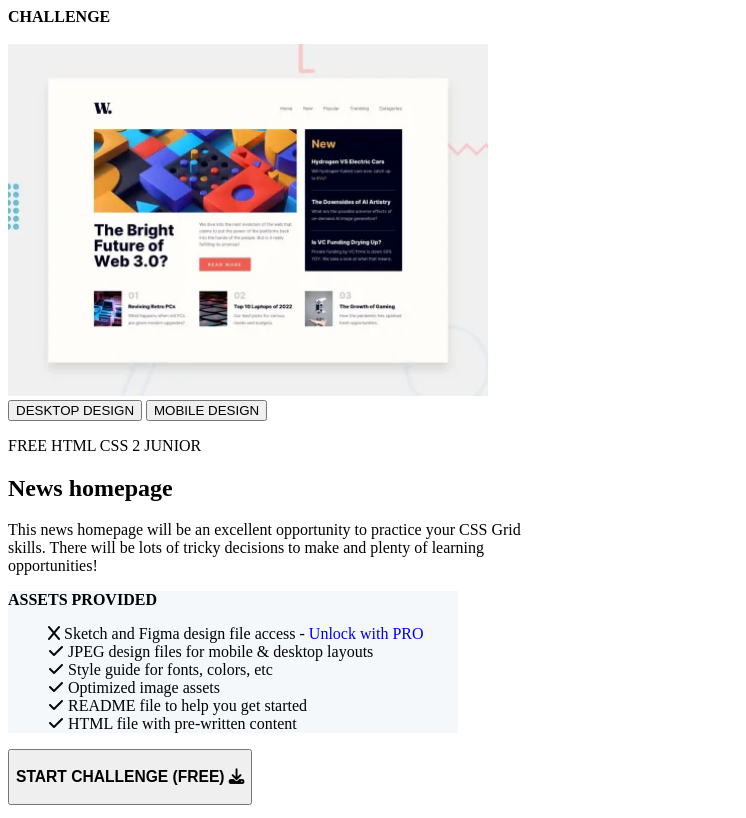
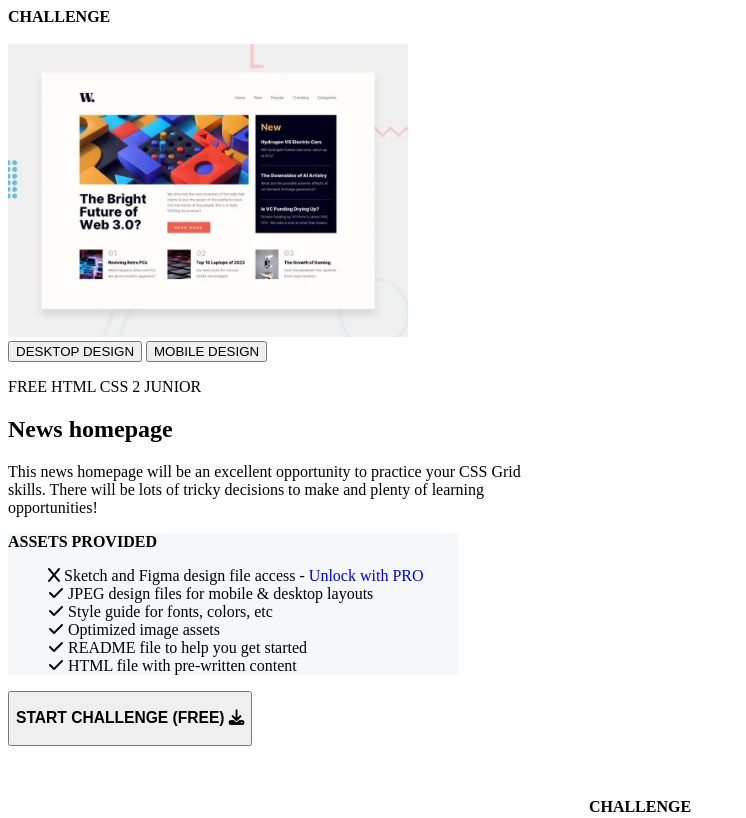
Before and after one commit to Jay2696Jay/mentorsite, a plain HTML site: page index.html in a window 1280 px wide. Shown: the top 818 px of the page, without its empty margins (0-746 px from the left). Drawn offline with Linux system fonts and the light colour scheme.

Commit message:
Update index.html

```diff
--- a/index.html
+++ b/index.html
@@ -15,8 +15,8 @@
         <div class="three"></div>
     </div>
     <br>
-        <div class="fone"><img src="first imge.webp" width="480px" alt="desktop">
-    <!--<img src="first mobile.webp" width="500px" alt="mobile">-->
+        <div class="fone"><img src="first imge.webp" width="400px" alt="desktop">
+    <!--<img src="first mobile.webp" width="450px" alt="mobile">-->
     <br>
     <button class="hov">DESKTOP DESIGN</button> <button class="hov"> MOBILE DESIGN</button></div>
 
```
